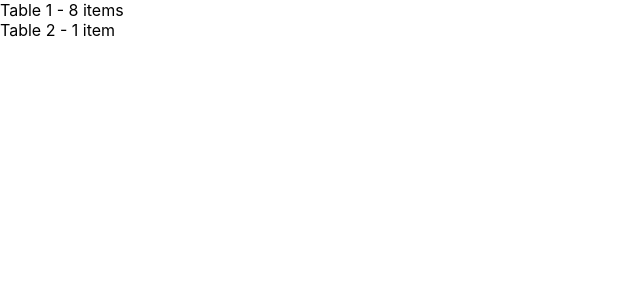
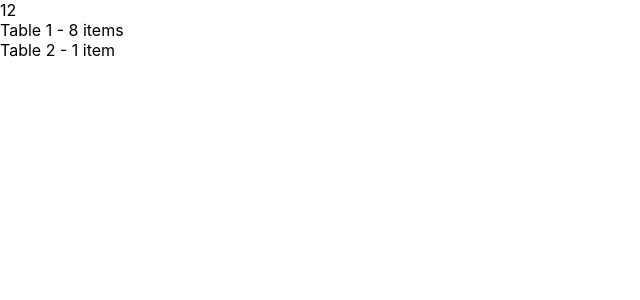
Before and after one commit to DavidWolff218/technical-prep, a React (Create React App) app: page / in a window 1280 px wide. Shown: the top 300 px of the page, without its empty margins (0-640 px from the left). Built offline with nearby package versions, Linux system fonts and the light colour scheme.

Commit message:
table number function working

```diff
--- a/src/App.js
+++ b/src/App.js
@@ -26,6 +26,12 @@ export class App extends Component {
     },
   ];
 
+  tableNum = (tables) => {
+    return tables.map(table => {
+     return table.tableNumber
+    })
+  }
+
   Orders = () => {
     return (
       <>
@@ -36,7 +42,9 @@ export class App extends Component {
   };
 
   render() {
-    return <div>{this.Orders()}</div>;
+    return <div>
+      {this.tableNum(this.sampleOrders)}
+      {this.Orders()}</div>;
   }
 }
 export default App;
```
